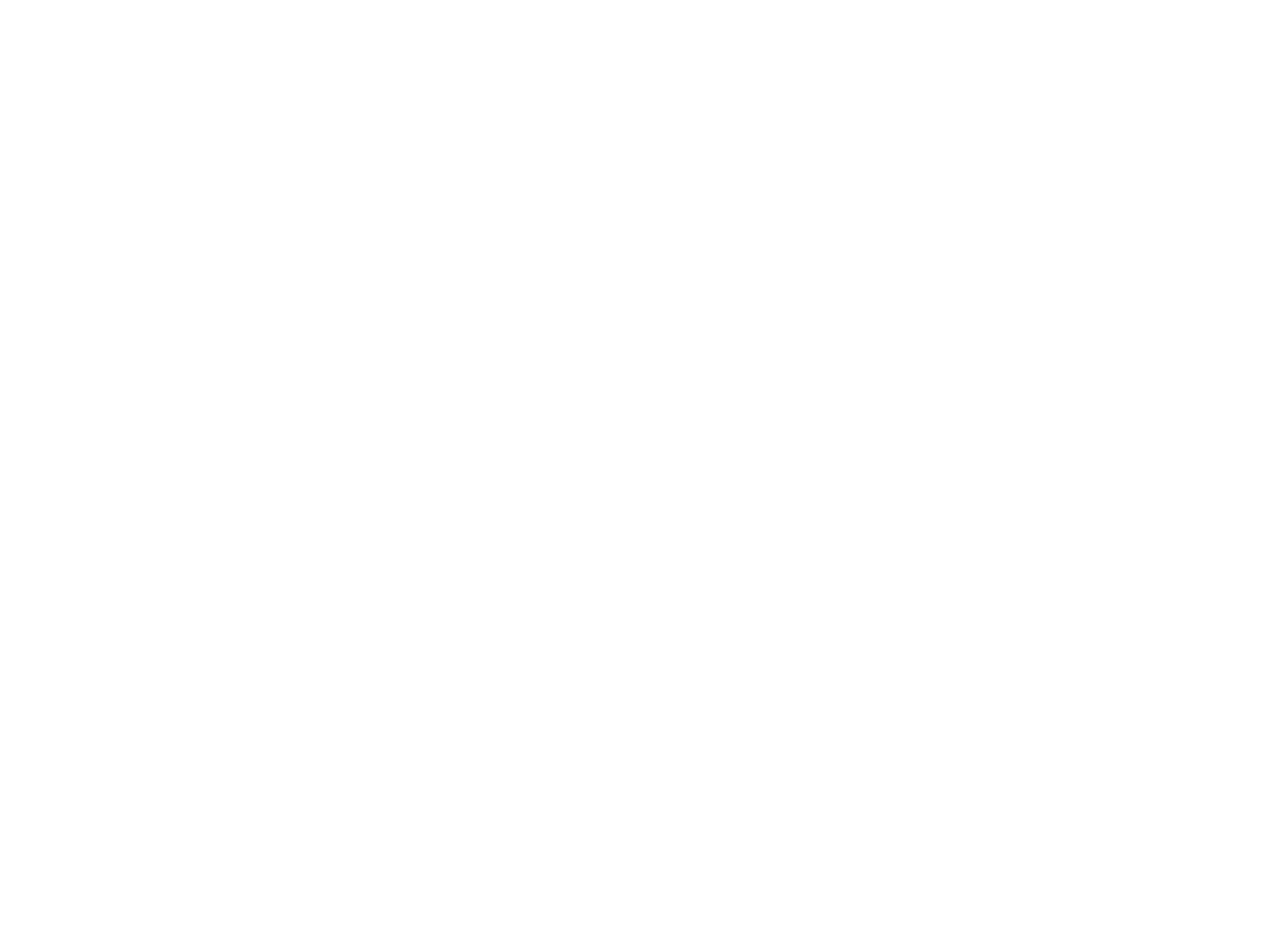
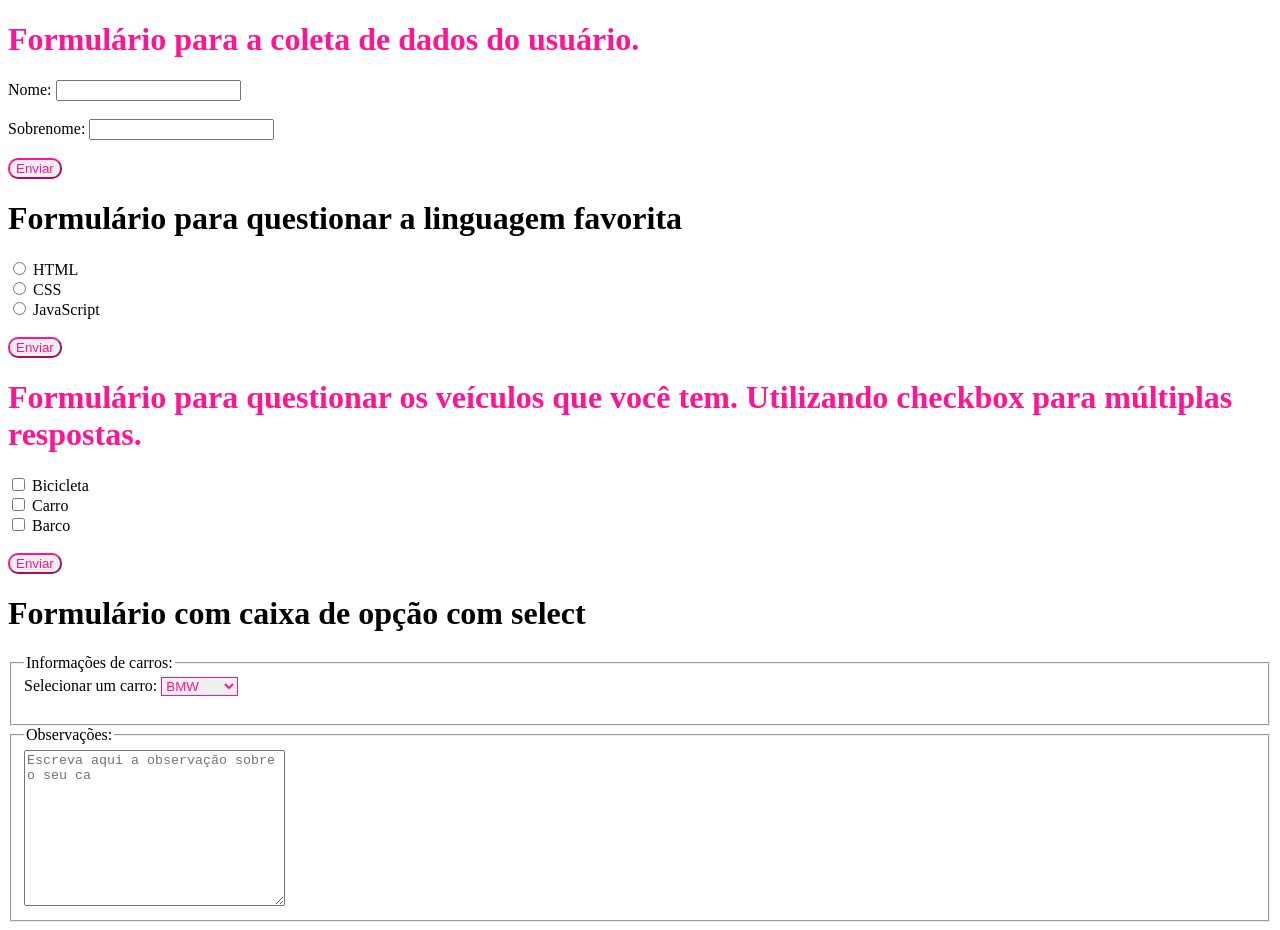
Before and after one commit to natybastazini/Formulario, a plain HTML site: page index.html in a window 1280 px wide. Before the commit the page ends 800 px from the top, so only its background shows below. Drawn offline with Linux system fonts and the light colour scheme.

Commit message:
finalizado!

```diff
--- a/index.html
+++ b/index.html
@@ -3,9 +3,80 @@
 <head>
     <meta charset="UTF-8">
     <meta name="viewport" content="width=device-width, initial-scale=1.0">
-    <title>Document</title>
+    <title>Formulários</title>
 </head>
 <body>
+    <h1 style="color: #ff1493;">Formulário para a coleta de dados do usuário.</h1>
+    <form action="">
+        <label for="nome">Nome: </label>
+        <input type="text" name="nome" id="nome"> <br><br>
+        <label for="sobrenome">Sobrenome: </label>
+        <input type="text" name="sobrenome" id="sobrenome"> <br><br>
+
+        <input style="color: #ff1493; border-color: #ff1493; border-radius: 10px;" type="submit" value="Enviar">
+    </form>
+
+    <h1 style="color: black;">Formulário para questionar a linguagem favorita</h1>
+    <form action="" style="accent-color: #ff1493;">
+        <input type="radio" name="linguagem_favorita" id="html" value="html">
+        <label for="html">HTML</label> <br>
+
+        <input type="radio" name="linguagem_favorita" id="css" value="css">
+        <label for="css">CSS</label> <br>
+
+        <input type="radio" name="linguagem_favorita" id="js" value="js">
+        <label for="js">JavaScript</label> <br> <br>
+
+        <input style="color: #ff1493; border-color: #ff1493; border-radius: 10px;" type="submit" value="Enviar">
+    </form>
+
+    <h1 style="color: #ff1493;">Formulário para questionar os veículos que você tem. Utilizando checkbox para múltiplas respostas.</h1>
+    <!-- O action é o endereço do servidor backend/API -->
+    <form style="accent-color: #ff1493;" action="/server.php">
+        <input type="checkbox" name="bike" id="bike">
+        <label for="bike">Bicicleta</label> <br>
+
+        <input type="checkbox" name="carro" id="carro">
+        <label for="carro">Carro</label> <br>
+
+        <input type="checkbox" name="barco" id="barco">
+        <label for="barco">Barco</label> <br> <br>
+
+        <input style="color: #ff1493; border-color: #ff1493; border-radius: 10px;" type="submit" value="Enviar">
+    </form>
+
+    <h1>Formulário com caixa de opção com select</h1>
+    <form action="">
+        <fieldset>
+        <label for="carros">Selecionar um carro:</label>
+        <!--
+        Habilita o modo lista, apresentando 3 itens por vez.
+        <select style="color: #ff1493; border-color: #ff1493; border-radius: 8px;" name="carros" id="carros" size="3" multiple></select>
+        -->
+
+            <legend>Informações de carros:</legend>
+
+        <select style="color: #ff1493; border-color: #ff1493;" name="carros" id="carros">
+            <option value="BMW">BMW</option>
+            <option value="Prius">Prius</option>
+            <option value="HondaFit">HondaFit</option>
+            <option value="Fusca">Fusca</option>
+            <option value="Ka">Ka</option>
+            <option value="Ferrari">Ferrari</option>
+        </select>
+        <br><br>
+
+        </fieldset>
+
+        <fieldset>
+
+            <legend>Observações: </legend>
+
+        <!-- Área de entrada de texto grande. -->
+         <textarea name="obs" id="obs" rows="10" cols="30" placeholder="Escreva aqui a observação sobre o seu ca"></textarea>
+
+         </fieldset>
+    </form>
 
 </body>
 </html>
```
